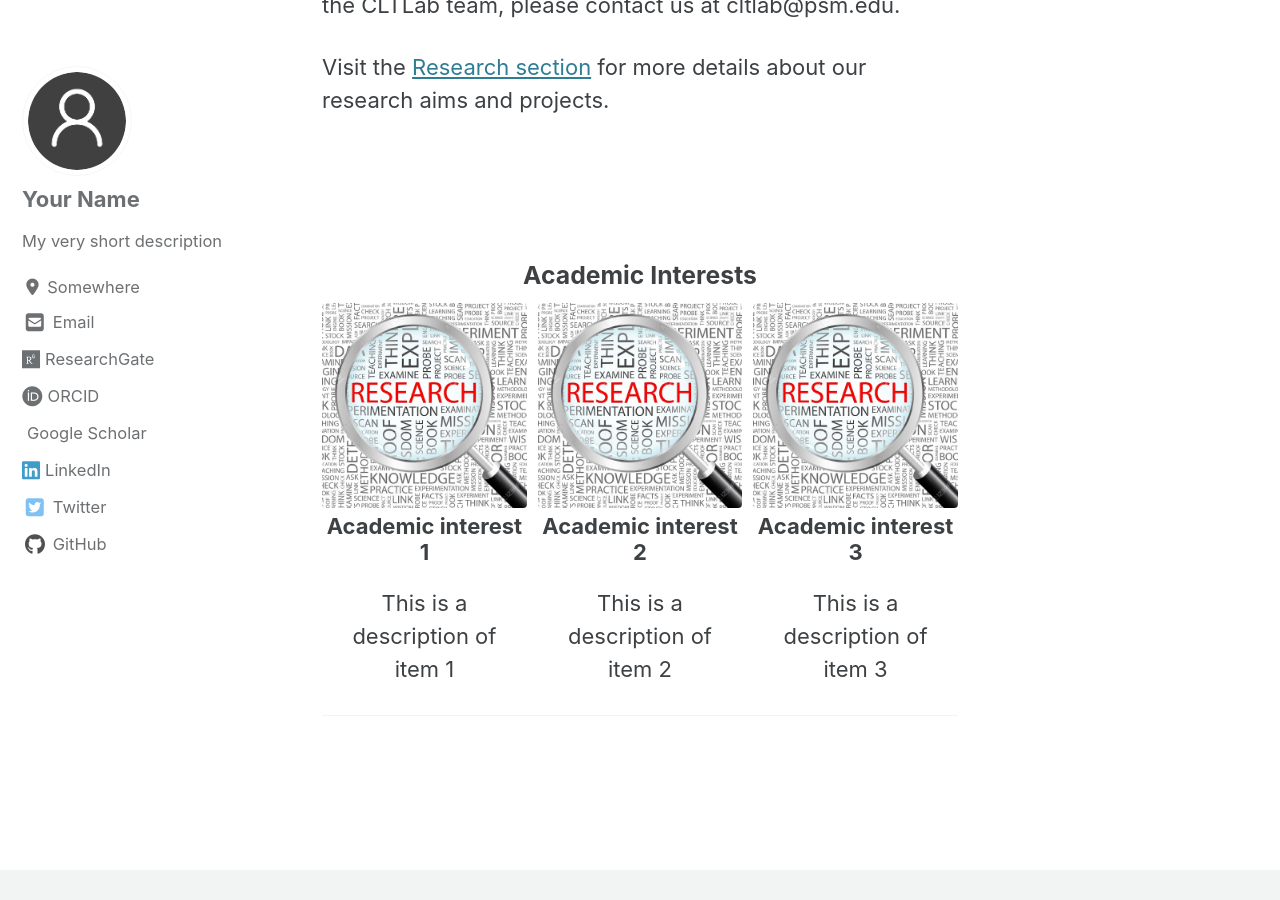
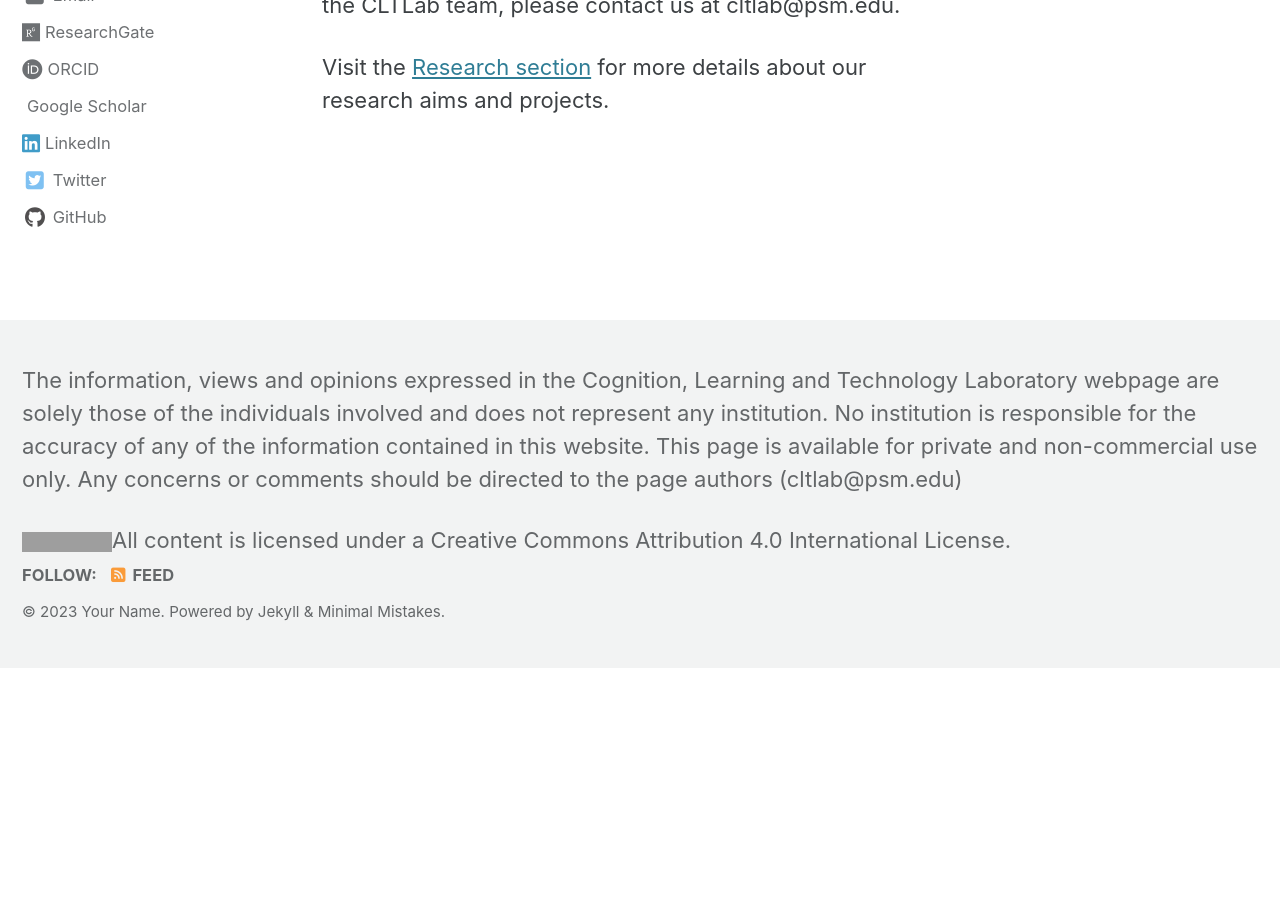
Before and after one commit to cognition-health-technology-lab/chtlab.github.io, a Jekyll site: the page built from _pages/index.md, in a window 1280 px wide and 900 px high, scrolled down 372 px. Built offline with Jekyll 4.4.1, drawn with Linux system fonts in a browser that asks for light colours; cached includes are drawn as plain includes; nearby versions of some CDN libraries; a style sheet for code colours, icons or effects is not loaded; after the commit the page ends 1040 px from its top, so only the background shows below that; part of the change alters nothing that is shown; grey boxes are pictures that could not be loaded.

Commit message:
Remove featured row from the home page

```diff
--- a/_pages/index.md
+++ b/_pages/index.md
@@ -5,24 +5,24 @@ permalink: /
 title: Welcome!
 
 # Delete next lines if you prefer not to have a feature row
-feature_row_title: Academic Interests
-feature_row:
-  - image_path: /images/p1.jpg
-    alt: "Academic interest 1"
-    title: "Academic interest 1"
-    excerpt:
-        "This is a description of item 1"
-  - image_path: /images/p1.jpg
-    alt: "Academic interest 2"
-    title: "Academic interest 2"
-    excerpt:
-        "This is a description of item 2"
-  - image_path: /images/p1.jpg
-    alt: "Academic interest 3"
-    title: "Academic interest 3"
-    excerpt:
-        "This is a description of item 3"
-# Delete the previous lines if you prefer not to have a feature row
+# feature_row_title: Academic Interests
+# feature_row:
+#   - image_path: /images/p1.jpg
+#     alt: "Academic interest 1"
+#     title: "Academic interest 1"
+#     excerpt:
+#         "This is a description of item 1"
+#   - image_path: /images/p1.jpg
+#     alt: "Academic interest 2"
+#     title: "Academic interest 2"
+#     excerpt:
+#         "This is a description of item 2"
+#   - image_path: /images/p1.jpg
+#     alt: "Academic interest 3"
+#     title: "Academic interest 3"
+#     excerpt:
+#         "This is a description of item 3"
+# # Delete the previous lines if you prefer not to have a feature row
 ---
 
 At the Cognition, Learning, and Technology Lab (CLTLab) we use technology to understand neuropsychological functioning in healthy persons and persons experiencing mental and physical illnesses.
@@ -32,9 +32,9 @@ If you are interested in learning more or collaborating with the CLTLab team, pl
 Visit the <a href="{{ site.url }}{{ site.baseurl }}/research">Research section</a> for more details about our research aims and projects.
 
 <!-- Delete next line if you prefer not to have a feature row. -->
-<br />
+<!-- <br />
 <br />
 {% if page.feature_row %}
   {% include feature_row %}
 {% endif %}
-<!-- Delete previous lines if you prefer not to have a feature row. -->
+Delete previous lines if you prefer not to have a feature row. -->
```
